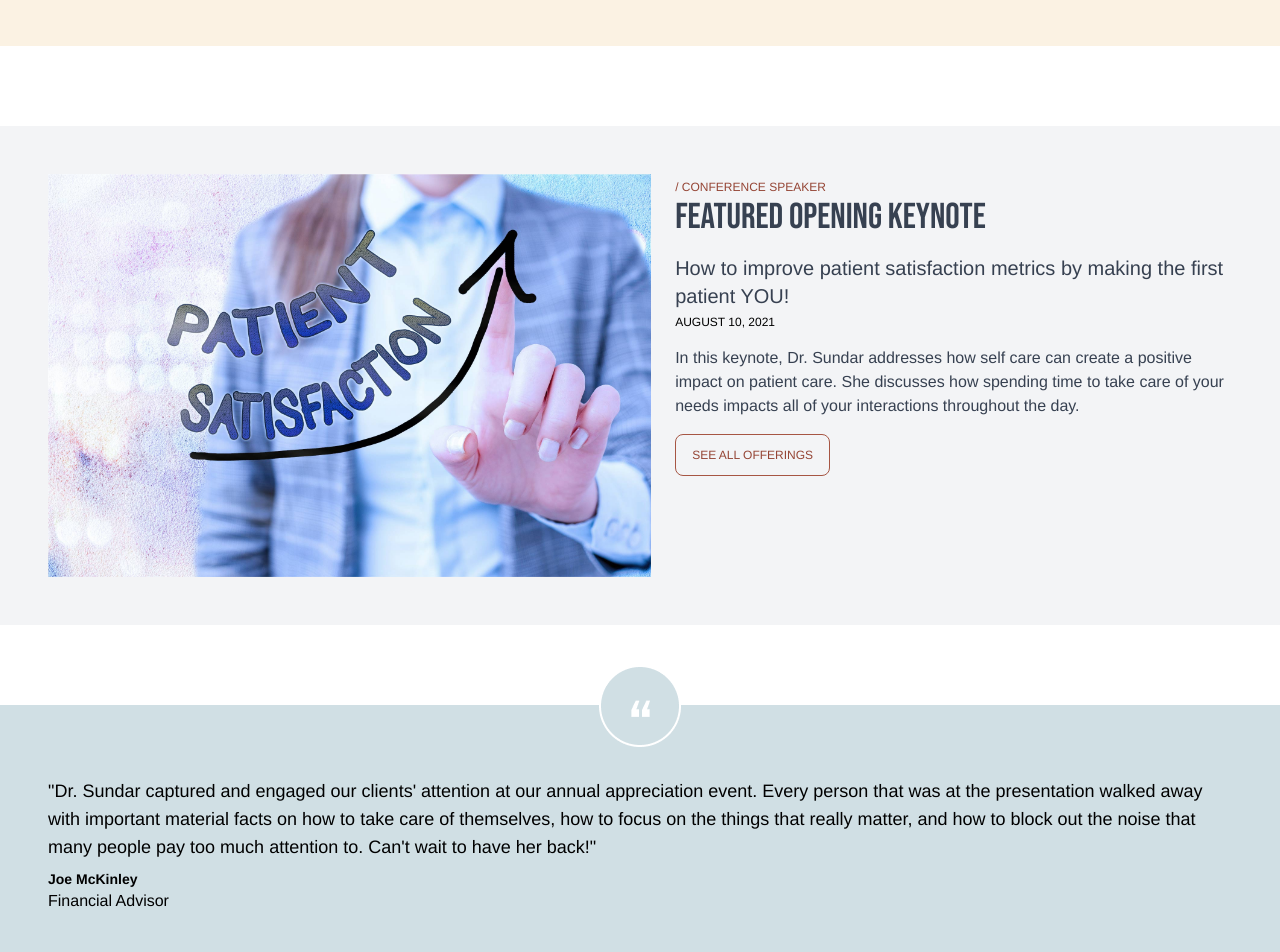
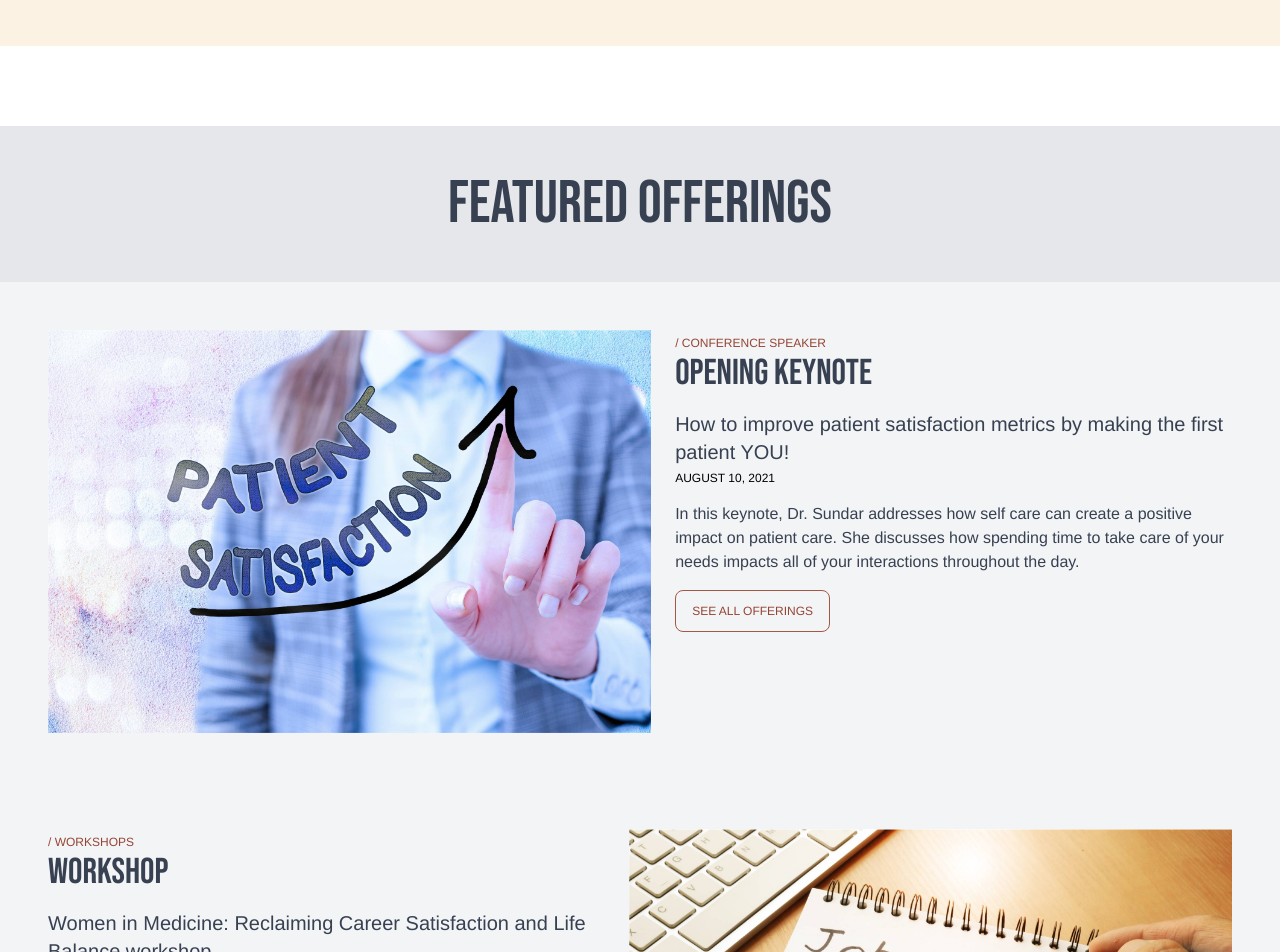
Before and after one commit to rogerkatona/heedhiscall, a Next.js app: page / in a window 1280 px wide. Shown: the part 1700-2652 px from the top of the page. Built offline with nearby package versions, Linux system fonts and the light colour scheme; what aws-amplify would draw is missing.

Commit message:
Updated index page, combined featured offerings.

```diff
--- a/data/serviceItems.js
+++ b/data/serviceItems.js
@@ -8,7 +8,7 @@ const serviceItems = [
         featured:"true",
         featuredHREF:"/speaker",
         featuredURL:"/ conference speaker",
-        featuredHeader:"Featured opening keynote",
+        featuredHeader:"opening keynote",
         featuredButtonLabel:"See All Offerings",
         date:"2021-08-10",
         title: "How to improve patient satisfaction metrics by making the first patient YOU!",
@@ -150,7 +150,7 @@ const serviceItems = [
         featured:"true",
         featuredHREF:"/workshops",
         featuredURL:"/ workshops",
-        featuredHeader:"Featured workshop",
+        featuredHeader:"workshop",
         featuredButtonLabel:"See All Workshops",
         date:"2021-08-10",
         title: "Women in Medicine: Reclaiming Career Satisfaction and Life Balance workshop",
--- a/pages/index.js
+++ b/pages/index.js
@@ -38,8 +38,8 @@ export default function Home({allPostsData}) {
         <MissionStatement/>
         <Features  featured="true" type="media" />
         <Quote id={2}/>
+      <div className='font-bebasNeue text-6xl uppercase text-gray.700 flex flex-row justify-center text-center bg-gray.200 py-12'>Featured Offerings</div>
         <Features  featured="true" type="speaker" />
-        <Quote id={1}/>
         <Features  featured="true" type="workshop" />
         <BookACall_01/>
         <Features  featured="true" type="about" />
```
